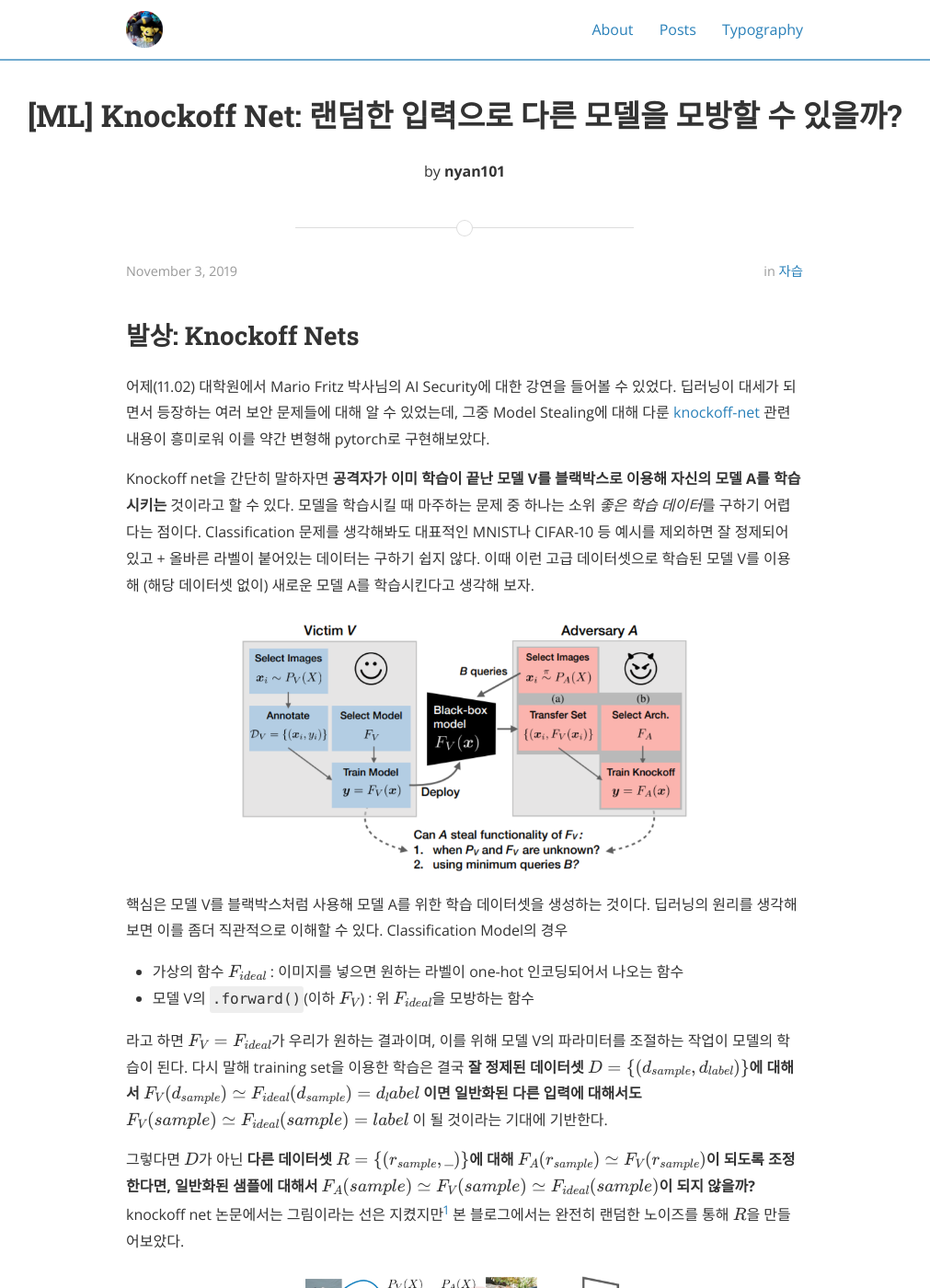
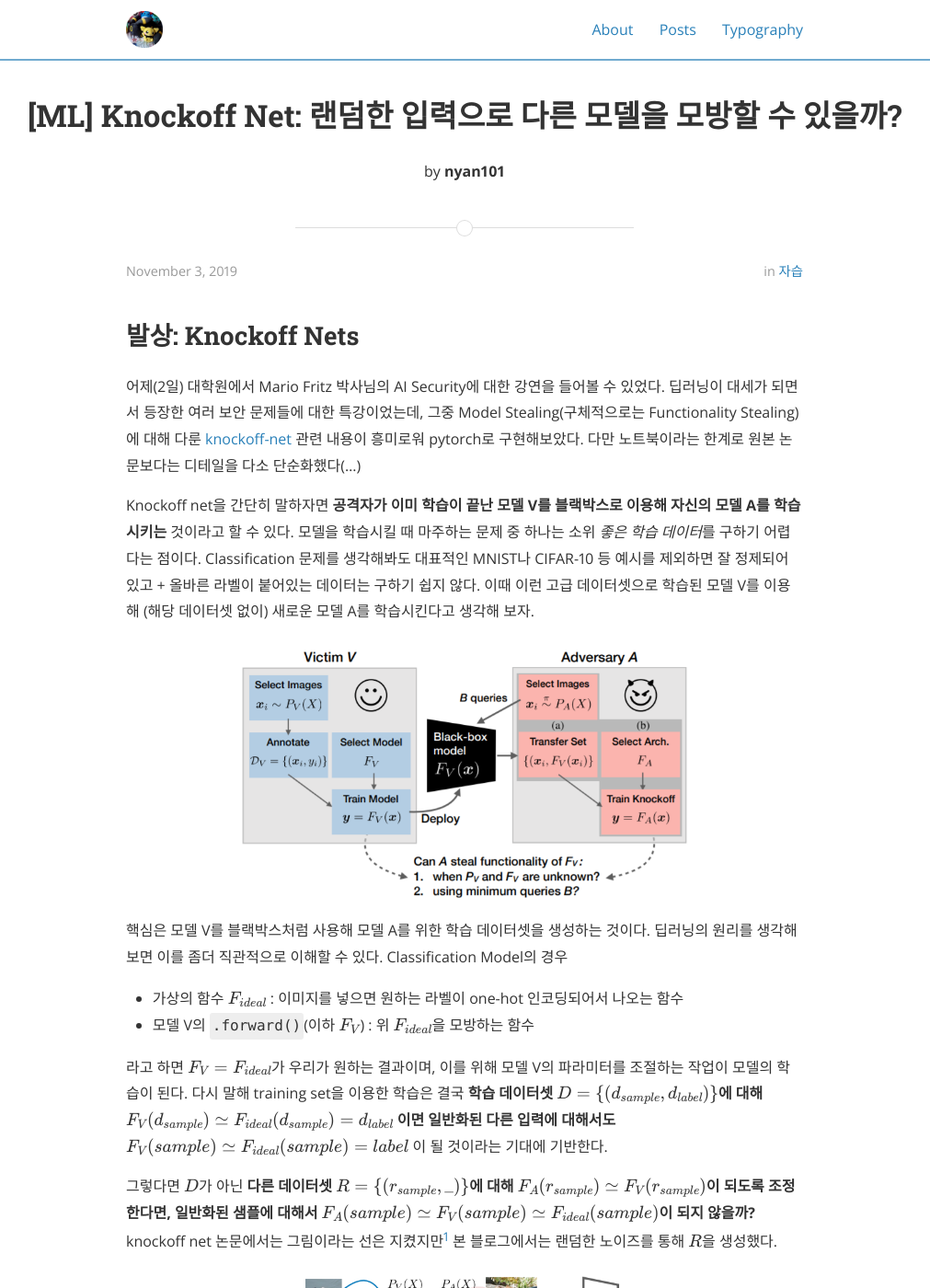
Before and after one commit to nyan101/nyan101.github.io, a Jekyll site: the page built from _posts/2019-11-03-knockoff-net-with-complete-noise.md, in a window 1280 px wide and 1400 px high. Shown: the whole window at 92% size, without its empty margins (135-1146 px from the left). Built offline with Jekyll 4.4.1, drawn with Linux system fonts in a browser that asks for light colours; nearby versions of some CDN libraries; formulas are drawn with MathJax 3; comment, search, counter and statistics services are not loaded; a style sheet for code colours, icons or effects is not loaded; some of the changed text lies outside the part shown.

Commit message:
edit post

````diff
--- a/_posts/2019-11-03-knockoff-net-with-complete-noise.md
+++ b/_posts/2019-11-03-knockoff-net-with-complete-noise.md
@@ -11,7 +11,7 @@
 
 
 ## 발상: Knockoff Nets
-어제(11.02) 대학원에서 Mario Fritz 박사님의 AI Security에 대한 강연을 들어볼 수 있었다. 딥러닝이 대세가 되면서 등장하는 여러 보안 문제들에 대해 알 수 있었는데, 그중 Model Stealing에 대해 다룬 [knockoff-net]( https://arxiv.org/abs/1812.02766) 관련 내용이 흥미로워 이를 약간 변형해 pytorch로 구현해보았다.
+어제(2일) 대학원에서 Mario Fritz 박사님의 AI Security에 대한 강연을 들어볼 수 있었다. 딥러닝이 대세가 되면서 등장한 여러 보안 문제들에 대한 특강이었는데, 그중 Model Stealing(구체적으로는 Functionality Stealing)에 대해 다룬 [knockoff-net]( https://arxiv.org/abs/1812.02766) 관련 내용이 흥미로워 pytorch로 구현해보았다. 다만 노트북이라는 한계로 원본 논문보다는 디테일을 다소 단순화했다(...)
 
 Knockoff net을 간단히 말하자면 **공격자가 이미 학습이 끝난 모델 V를 블랙박스로 이용해 자신의 모델 A를 학습시키는** 것이라고 할 수 있다. 모델을 학습시킬 때 마주하는 문제 중 하나는 소위 *좋은 학습 데이터*를 구하기 어렵다는 점이다. Classification 문제를 생각해봐도 대표적인 MNIST나 CIFAR-10 등 예시를 제외하면 잘 정제되어 있고 + 올바른 라벨이 붙어있는 데이터는 구하기 쉽지 않다. 이때 이런 고급 데이터셋으로 학습된 모델 V를 이용해 (해당 데이터셋 없이) 새로운 모델 A를 학습시킨다고 생각해 보자.
 
@@ -22,18 +22,20 @@
 * 가상의 함수 \\(F\_\{ideal\}\\) : 이미지를 넣으면 원하는 라벨이 one-hot 인코딩되어서 나오는 함수
 * 모델 V의 `.forward()`(이하 \\(F\_V\\)) : 위 \\(F\_\{ideal\}\\)을 모방하는 함수
 
-라고 하면 \\(F\_V = F\_\{ideal\}\\)가 우리가 원하는 결과이며, 이를 위해 모델 V의 파라미터를 조절하는 작업이 모델의 학습이 된다. 다시 말해 training set을 이용한 학습은 결국 **잘 정제된 데이터셋 \\(D=\\{ (d\_\{sample\}, d\_\{label\}) \\} \\)에 대해서 \\(F\_\{V\}(d\_\{sample\}) \\simeq F\_\{ideal\}(d\_\{sample\})=d\_label\\) 이면 일반화된 다른 입력에 대해서도 \\(F\_\{V\}(sample) \\simeq F\_\{ideal\}(sample)=label\\)** 이 될 것이라는 기대에 기반한다.
+라고 하면 \\(F\_V = F\_\{ideal\}\\)가 우리가 원하는 결과이며, 이를 위해 모델 V의 파라미터를 조절하는 작업이 모델의 학습이 된다. 다시 말해 training set을 이용한 학습은 결국 **학습 데이터셋 \\(D=\\{ (d\_\{sample\}, d\_\{label\}) \\} \\)에 대해 \\(F\_\{V\}(d\_\{sample\}) \\simeq F\_\{ideal\}(d\_\{sample\})=d\_\{label\}\\) 이면 일반화된 다른 입력에 대해서도 \\(F\_\{V\}(sample) \\simeq F\_\{ideal\}(sample)=label\\)** 이 될 것이라는 기대에 기반한다.
 
-그렇다면 \\(D\\)가 아닌 **다른 데이터셋 \\(R=\\{ (r\_\{sample\}, \\_) \\} \\)에 대해 \\(F\_A(r\_\{sample\}) \\simeq F\_V(r\_\{sample\})\\)이 되도록 조정한다면, 일반화된 샘플에 대해서 \\(F\_\{A\}(sample) \\simeq F\_\{V\}(sample) \\simeq F\_\{ideal\}(sample)\\)이 되지 않을까?** knockoff net 논문에서는 그림이라는 선은 지켰지만[^1] 본 블로그에서는 완전히 랜덤한 노이즈를 통해 \\(R\\)을 만들어보았다.
+그렇다면 \\(D\\)가 아닌 **다른 데이터셋 \\(R=\\{ (r\_\{sample\}, \\_) \\} \\)에 대해 \\(F\_A(r\_\{sample\}) \\simeq F\_V(r\_\{sample\})\\)이 되도록 조정한다면, 일반화된 샘플에 대해서 \\(F\_\{A\}(sample) \\simeq F\_\{V\}(sample) \\simeq F\_\{ideal\}(sample)\\)이 되지 않을까?** knockoff net 논문에서는 그림이라는 선은 지켰지만[^1] 본 블로그에서는 랜덤한 노이즈를 통해 \\(R\\)을 생성했다.
 
 <img src="/assets/images/2019/11/model-stealing-different-sample-distribution.png" style="width:450px">
 
-[^1]: 새 분류기를 모방하는 데 강아지, 자전거 사진 등을 이용해 학습 진행
+(그림 출처:  [Knockoff Nets: Stealing Functionality of Black-Box Models]( https://arxiv.org/pdf/1812.02766.pdf) )
+
+[^1]: 새 분류기를 모방하는 데 강아지, 자전거 사진 등을 이용해 학습을 진행했다
 
 
 ## 제대로 학습된 모델 V 만들기
 
-먼저 모델 V를 만들기 위해 [이전 글]( https://nyan101.github.io/blog/notes-on-pytorch-03)에서 MNIST 분류기를 가져왔다. 편의를 위해 기존 모델의 끝에 Softmax 레이어를 추가해 출력벡터 값을 0~1 사이로 맞췄다. 이는 MNIST를 올바르게 학습한 모델이 된다.
+먼저 모델 V를 만들기 위해 [이전 글]( https://nyan101.github.io/blog/notes-on-pytorch-03)에서 MNIST 분류기를 가져왔다. 출력값 확인을 위해 기존 모델의 끝에 softmax 레이어를 추가해 출력벡터의 각 요소를 0~1 사이로 조절했다. 이 `net`은 MNIST를 정상적으로 학습한 모델이 된다.
 
 ```python
 class MyModel(nn.Module):
@@ -85,7 +87,7 @@
 ~~모델에 따르면 이 이미지는 66.9%로 숫자 2, 33.1%로 숫자 8인 모양이다~~ 물론 이 결과는 별다른 의미를 가지지 않는다. 그렇다면 이렇게 만든 (랜덤한 이미지, 예측값)을 학습 데이터로 사용해 모델 A를 학습시키면 어떻게 될까?
 
 ```python
-net_koff = MyModel()
+net_koff = MyModel() # 기존 net과 구조는 동일하다.
 criterion_koff = nn.BCELoss() # 라벨이 아닌 두 '분포'에 대한 학습이므로 BCELoss 사용
 optimizer_koff = optim.Adam(net_koff.parameters())
 
@@ -117,7 +119,7 @@
 print(f"test accuracy of knockoff net: {acc}/{tot} ({100*acc/tot}%)")
 ```
 
-일반적인 학습과 구조는 동일하지만 train_loader에서 가져온 데이터 대신 `torch.randn_like()`를 이용해 같은 크기의 랜덤한 노이즈로 대체했다. 또한 정답 라벨 y를 사용하는 대신 `net`의 출력값을 `y_target`으로 지정해 계산했음에 유의하자. 말이 안 되는 것 같지만 놀랍게도 학습이 끝난 후 `net_koff`의 test accuracy를 측정해보면 73% 라는 높은 수치를 보여준다.
+일반적인 학습과 거의 동일하지만 train_loader에서 가져온 데이터 대신 `torch.randn_like()`를 이용해 같은 크기의 노이즈로 대체했다. 또한 라벨 y를 사용하는 대신 `net`의 출력값을 `y_target`으로 지정했음에 유의하자. 말이 안 되는 것 같지만 놀랍게도 학습이 끝난 후 `net_koff`의 test accuracy를 측정해보면 83.6% 라는 높은 수치를 보여준다.
 
 
 
@@ -155,9 +157,9 @@
         return x11
 ```
 
-학습은 이전 `MyModel`의 `net_koff`와 동일한 방법으로 이루어졌다. 실험 결과 이렇게 만든 `net_koff2`는 MNIST test set에서 약 70.1%라는 정확도를 보였다.
+학습은 이전 `MyModel`의 `net_koff`와 동일한 방법으로 이루어졌다. 실험 결과 이렇게 만든 `net_koff2`는 MNIST test set에서 약 56.3%라는 정확도를 보였다. 일반적인 MNIST에서 이는 크게 의미있는 수치가 아니지만[^2] 학습에 사용한 입력이 전부 `torch.randn([1, 28, 28])`이라는 점을 고려하면 꽤 놀라운 결과라고 할 수 있다.
 
-
+[^2]: MNIST는 간단한 모델에서도 쉽게 90% 이상의 정확도를 얻을 수 있는 것으로 잘 알려져 있다.
 
 ## 후기(?)
 
````
